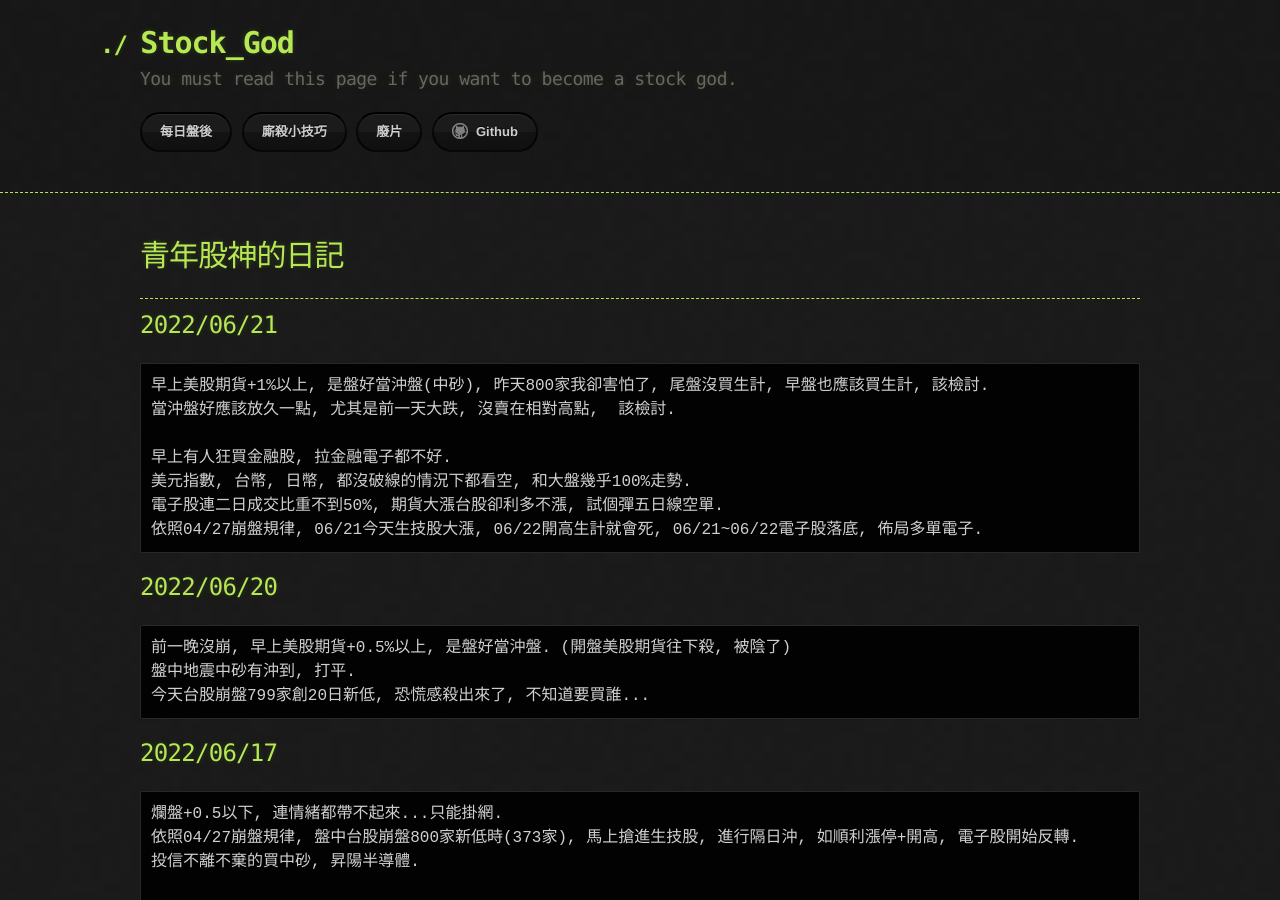
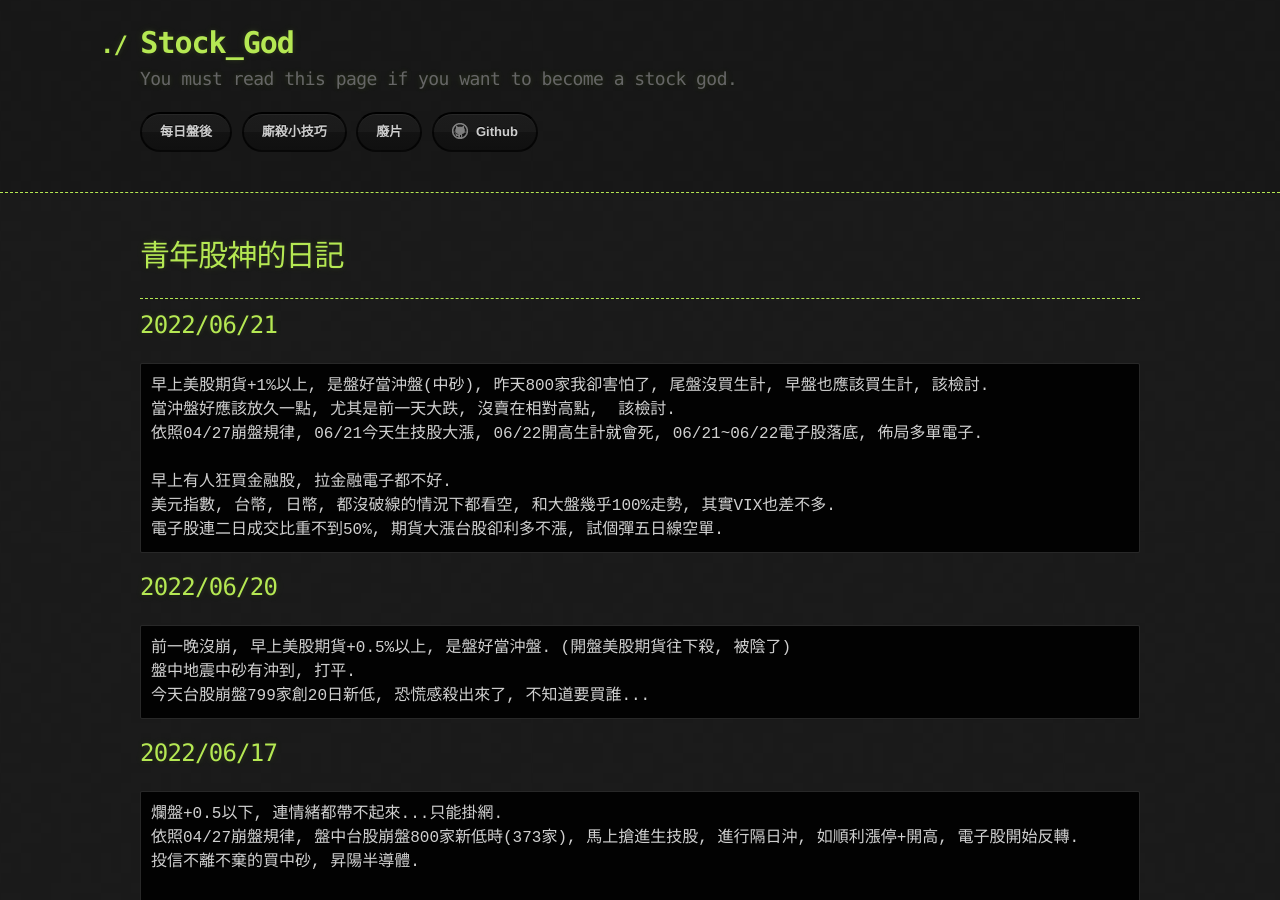
Before and after one commit to lepg5487/Stock_God, a Jekyll site: the page built from index.md, in a window 1280 px wide and 900 px high. Built offline with Jekyll 4.4.1, drawn with Linux system fonts in a browser that asks for light colours; our own code applies the rules of GitHub Pages for plain Markdown files.

Commit message:
Update index.md

````diff
--- a/index.md
+++ b/index.md
@@ -10,11 +10,11 @@ layout: testlayouts
 ```
 早上美股期貨+1%以上, 是盤好當沖盤(中砂), 昨天800家我卻害怕了, 尾盤沒買生計, 早盤也應該買生計, 該檢討.
 當沖盤好應該放久一點, 尤其是前一天大跌, 沒賣在相對高點,  該檢討.
+依照04/27崩盤規律, 06/21今天生技股大漲, 06/22開高生計就會死, 06/21~06/22電子股落底, 佈局多單電子.
 
 早上有人狂買金融股, 拉金融電子都不好.
-美元指數, 台幣, 日幣, 都沒破線的情況下都看空, 和大盤幾乎100%走勢.
+美元指數, 台幣, 日幣, 都沒破線的情況下都看空, 和大盤幾乎100%走勢, 其實VIX也差不多.
 電子股連二日成交比重不到50%, 期貨大漲台股卻利多不漲, 試個彈五日線空單.
-依照04/27崩盤規律, 06/21今天生技股大漲, 06/22開高生計就會死, 06/21~06/22電子股落底, 佈局多單電子.
 ```
 
 ## 2022/06/20
````
